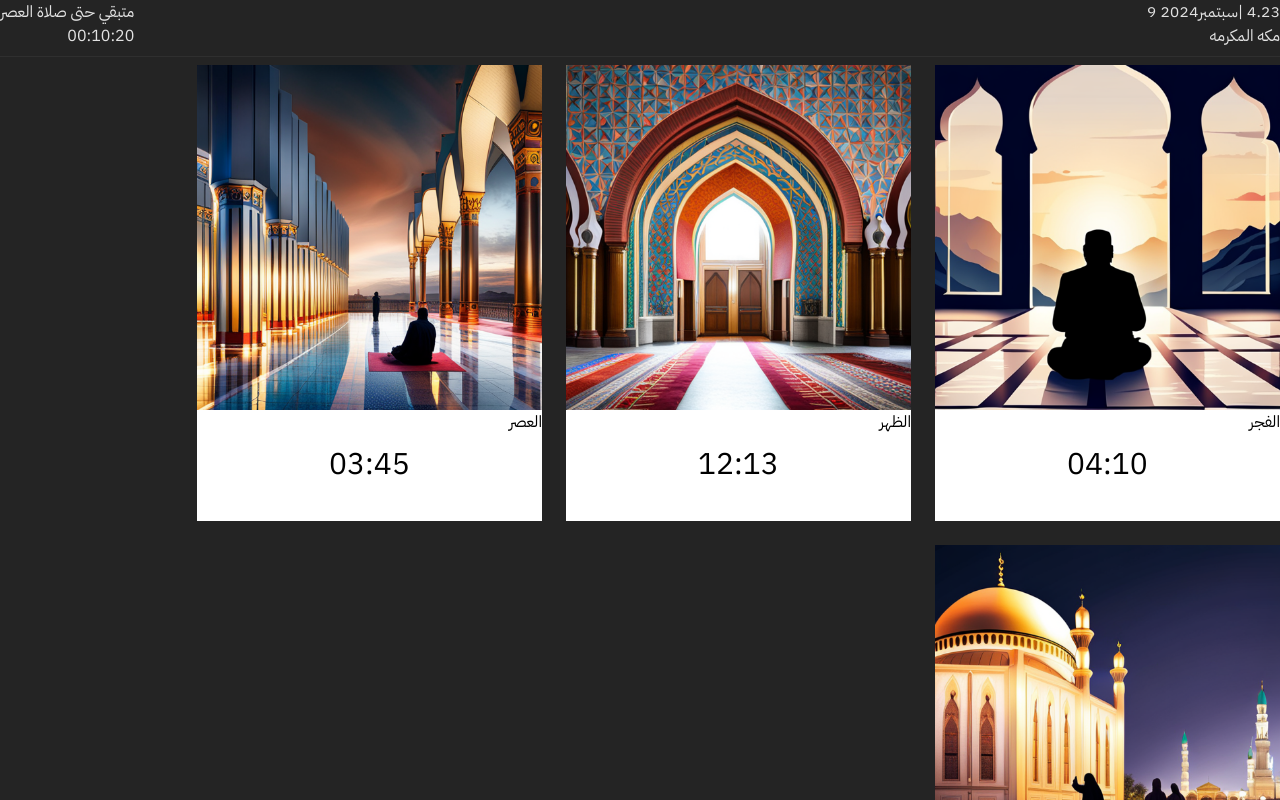
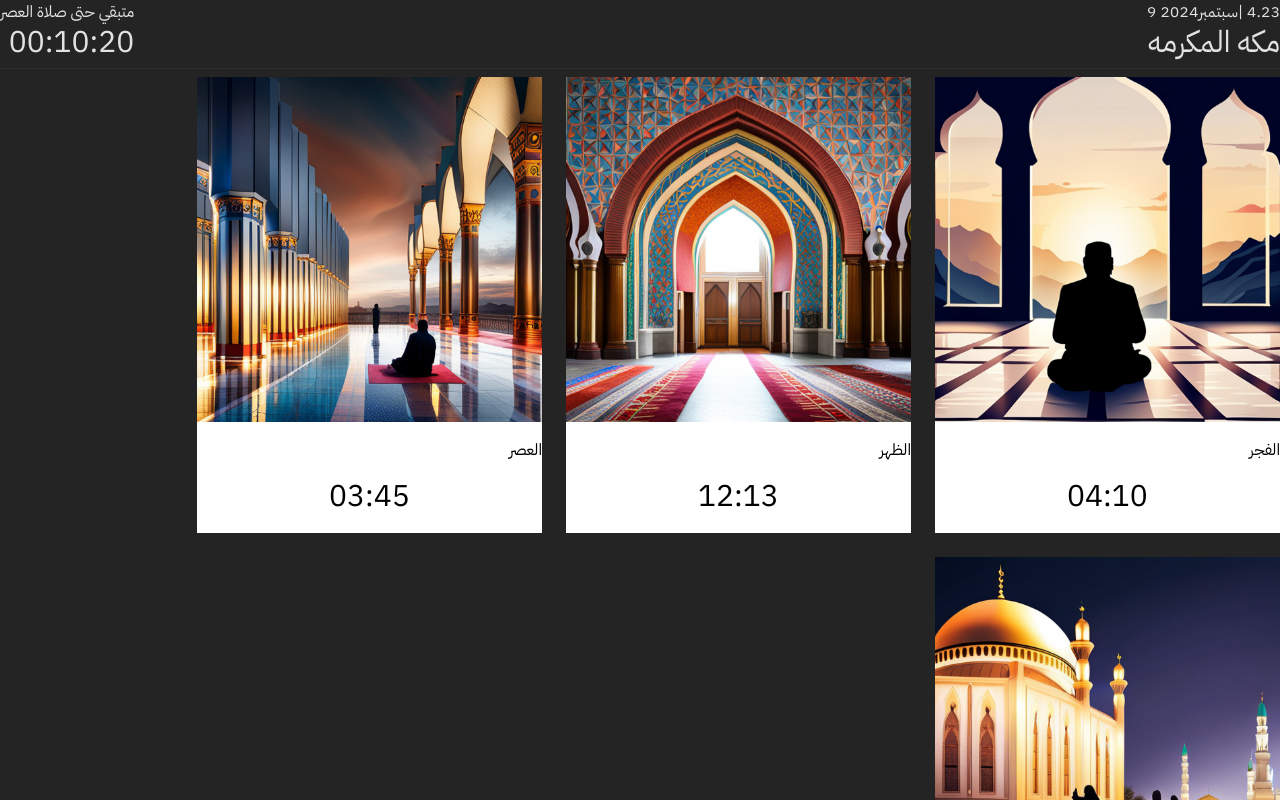
Before and after one commit to mohammadjalizi/prayers-timings-react, a React (Vite) app: page / in a window 1280 px wide. Shown: the top 800 px of the page. Built offline with nearby package versions, Linux system fonts and the light colour scheme.

Commit message:
add  timings

```diff
--- a/package.json
+++ b/package.json
@@ -10,6 +10,7 @@
     "preview": "vite preview"
   },
   "dependencies": {
+    "axios": "^1.7.2",
     "react": "^18.2.0",
     "react-dom": "^18.2.0"
   },
--- a/src/componenet/Maincontext.jsx
+++ b/src/componenet/Maincontext.jsx
@@ -1,7 +1,18 @@
-import React from 'react'
+import React, { useState } from 'react'
 import Prayer from './Prayer'
+import axios from 'axios'
+const Maincontext = () => {
 
-const Maincontext = () => {
+  const[timings,Settimings]=useState({
+
+
+    Fajr: "04:20",
+		Dhuhr: "11:50",
+		Asr: "15:18",
+		Sunset: "18:03",
+		Isha: "19:33",
+
+  })
   return (
 <div className=' '>
         <div className='  flex justify-between gap-44 '>
@@ -9,12 +20,12 @@ const Maincontext = () => {
 
     <div>
     <h2>   4.23 |سبتمبر2024 9</h2>
-    <h1>مکه المکرمه </h1>
+    <h1 className=' text-3xl '>مکه المکرمه </h1>
     </div>
 
     <div>
     <h2>    متبقي حتى صلاة العصر</h2>
-    <h1> 00:10:20 </h1>
+    <h1 className=' text-3xl '> 00:10:20 </h1>
     </div>
 
 
@@ -36,7 +47,7 @@ const Maincontext = () => {
 
 
 {/* select */}
-<form class="max-w-sm mx-auto">
+<form class="max-w-sm mx-auto  ">
   <label for="countries" class="block mb-2 text-sm font-medium text-gray-900 dark:text-white">Select an option</label>
   <select id="countries" class="bg-gray-50 border border-gray-300 text-gray-900 text-sm rounded-lg focus:ring-blue-500 focus:border-blue-500 block w-full p-2.5 dark:bg-gray-700 dark:border-gray-600 dark:placeholder-gray-400 dark:text-white dark:focus:ring-blue-500 dark:focus:border-blue-500">
     <option selected>المدینه</option>
--- a/src/componenet/Prayer.jsx
+++ b/src/componenet/Prayer.jsx
@@ -8,7 +8,7 @@ const Prayer = ({name,time,image}) => {
 <div className='   w-[345px] h-[456px] text-black bg-white ' >
 <img src={image} alt="" />
 <div className=''>
-    <h1>{name}</h1>
+    <h1 className=' my-4 '>{name}</h1>
 
     <p className=' text-center my-3 text-3xl '>{time}</p>
 
```
Also changed, not shown: 1 other file (tests, documents, lock files or other folders).
